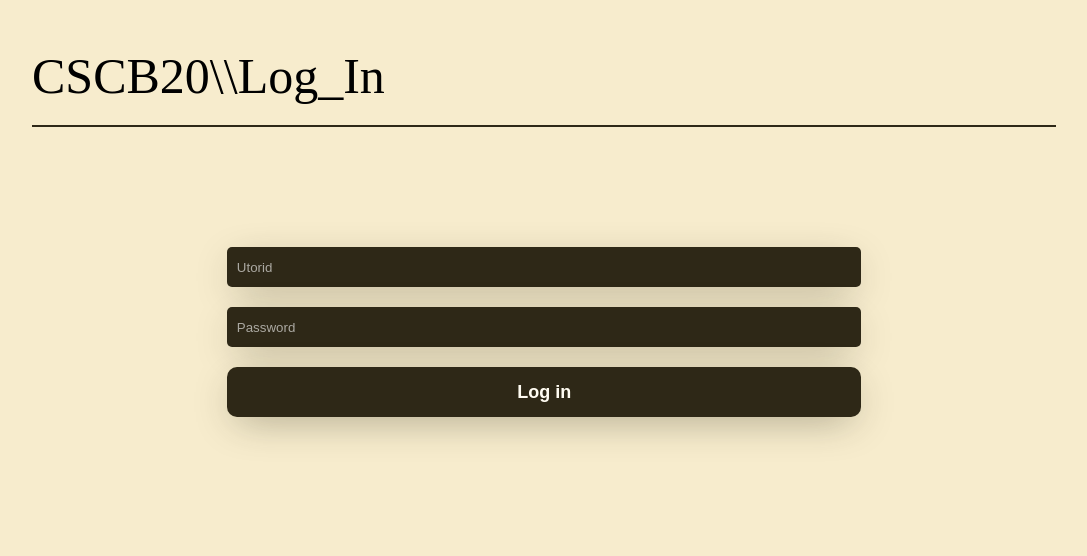
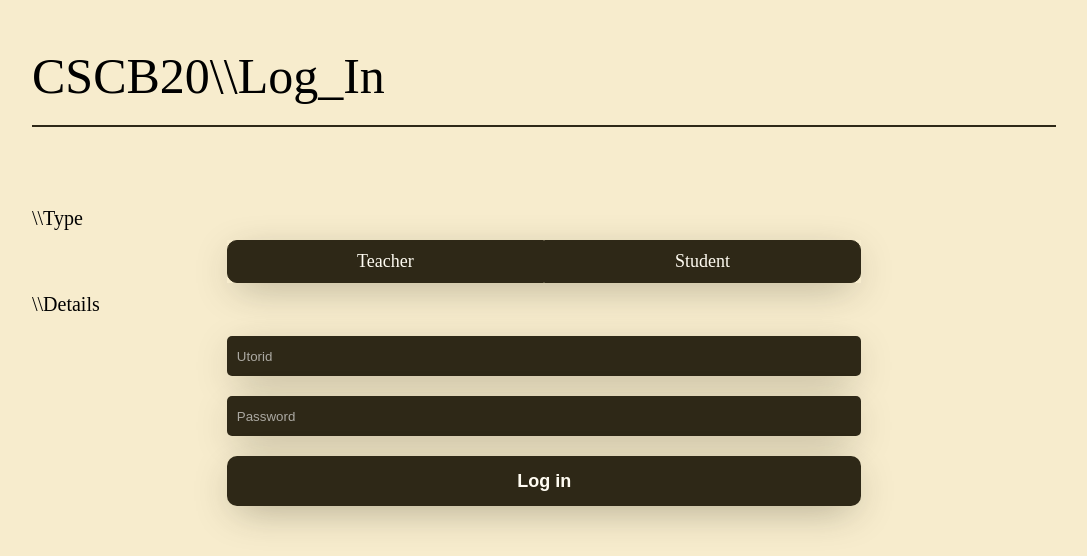
Before and after one commit to prokopchukdim/cscb20, a Flask app: page /login in a window 1280 px wide. Shown: the part 63-619 px from the top of the page, without its empty margins (96-1183 px from the left). Run offline with Flask 2, Linux system fonts and the light colour scheme.

Commit message:
student teacher toggles

```diff
--- a/static/css/styles.css
+++ b/static/css/styles.css
@@ -27,6 +27,7 @@ body{
 	border-radius: 10px;
 	margin-top: 60px;
 }
+
 
 .unsigned-navbuttons{
 	width:100%;
@@ -93,8 +94,8 @@ button:hover{
 	height: 100%;
 }
 .login label{
-	color: #573b8a;
-	transform: scale(.6);
+	/* transform: scale(.6); */
+	font-size: 18px;
 }
 
 .text-override{
@@ -186,6 +187,11 @@ p, ul{
 	cursor: pointer;
 }
 
+.log-togglebutton:hover{
+/* togglebutton borders make sure size of toggle button stays the same */
+	border: 1px solid #e4a126;
+}
+
 .general-button:active, .log-navbutton:active{
 	transform: perspective(1000px) translate3d(0,0,-100px);
 }
@@ -256,15 +262,20 @@ p, ul{
 	text-align: center;
 	transition: all 0.2s;
 }
-.log-navbutton:first-child{
+.log-navbutton:first-of-type{
 	border-top-left-radius: 10px;
 	border-bottom-left-radius: 10px;
 }
-.log-navbutton:last-child{
+.log-navbutton:last-of-type{
 	border-top-right-radius: 10px;
 	border-bottom-right-radius: 10px;
 }
 
+.log-togglebutton{
+	width:50%;
+	border:1px solid #2e2817;
+	/* padding:10px 20px 10px 20px; */
+}
 .content-wrapper{
 	width: 80%;
 	display: block;
@@ -343,6 +354,27 @@ p, ul{
 	width: 100%;
 	margin-bottom: 80px;
 
+}
+
+#student-teacher-wrapper{
+	width: calc(60% + 20px);
+	margin: 0px auto 0px auto;
+	display: flex;
+	height: fit-content;
+	align-items: center;
+	justify-content: center;
+	box-shadow: rgba(39, 37, 22, 0.42) 0px 10px 40px -10px;
+}
+
+#teacher-toggle, #student-toggle{
+	display: none;
+}
+
+#teacher-toggle:checked ~ #teacher-label, #student-toggle:checked ~ #student-label{
+	background-color: #e4a126;
+	color:#2e2817;
+	box-shadow: rgba(39, 37, 22, 0.45) 0px 0px 40px 2px;
+	border: #2e2817 solid 1px;
 }
 
 @keyframes underline-animation{
--- a/templates/login.html
+++ b/templates/login.html
@@ -31,7 +31,19 @@
 		<div class="linebr"></div>
 		<div class="login">
 			<form action="login" method = "post">
-			<label for="chk" aria-hidden="true"></label>
+				<div class = "space-br"></div>
+				<p>\\Type</p>
+
+
+				<div id = "student-teacher-wrapper">
+					<input type = "checkbox" id = "teacher-toggle"/>
+					<label class = "log-navbutton log-togglebutton" id = "teacher-label" for="teacher-toggle">Teacher</label>
+					<input type = "checkbox" id = "student-toggle"/>
+					<label class = "log-navbutton log-togglebutton" id = "student-label" for = "student-toggle">Student</label>
+				</div>
+
+				<!-- <label for="chk" aria-hidden="true"></label> -->
+				<p>\\Details</p>
 				<input type="utorid" name="utorid" placeholder="Utorid" required="">
 				<input type="password" name="pswd" placeholder="Password" required="">
 				<button class = "general-button">Log in</button>
```
Also changed, not shown: templates/register.html (+10 -1 lines). Lines whose indentation alone changed are shown as unchanged.
